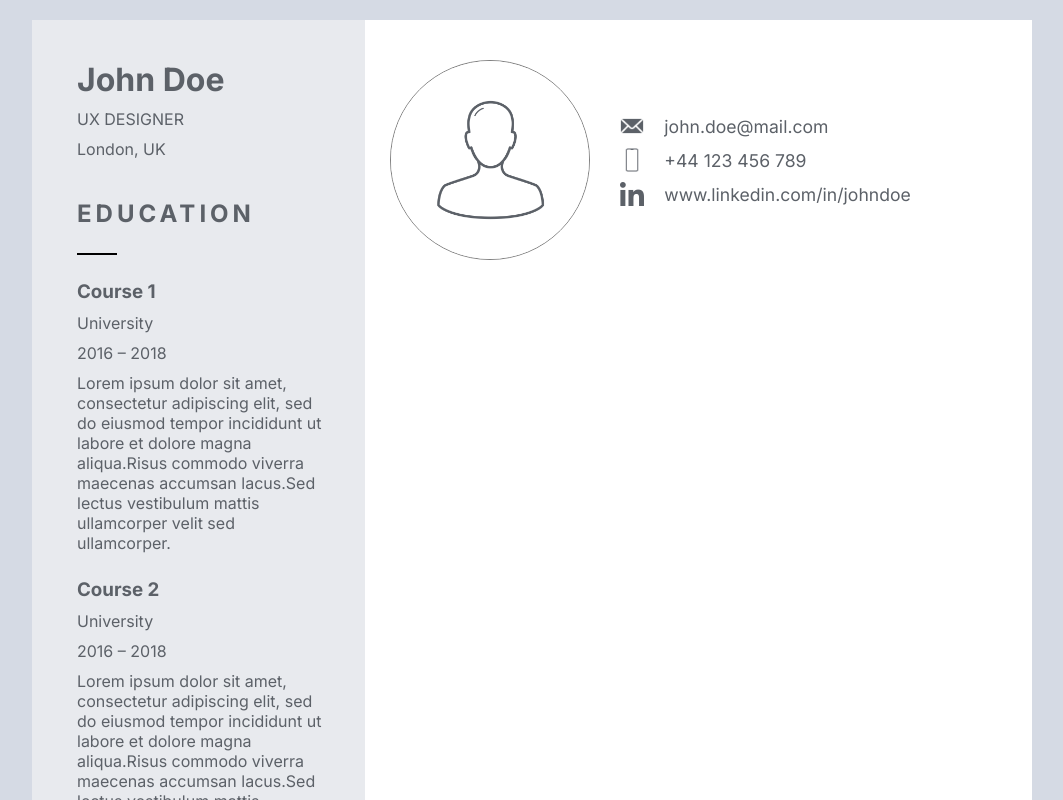
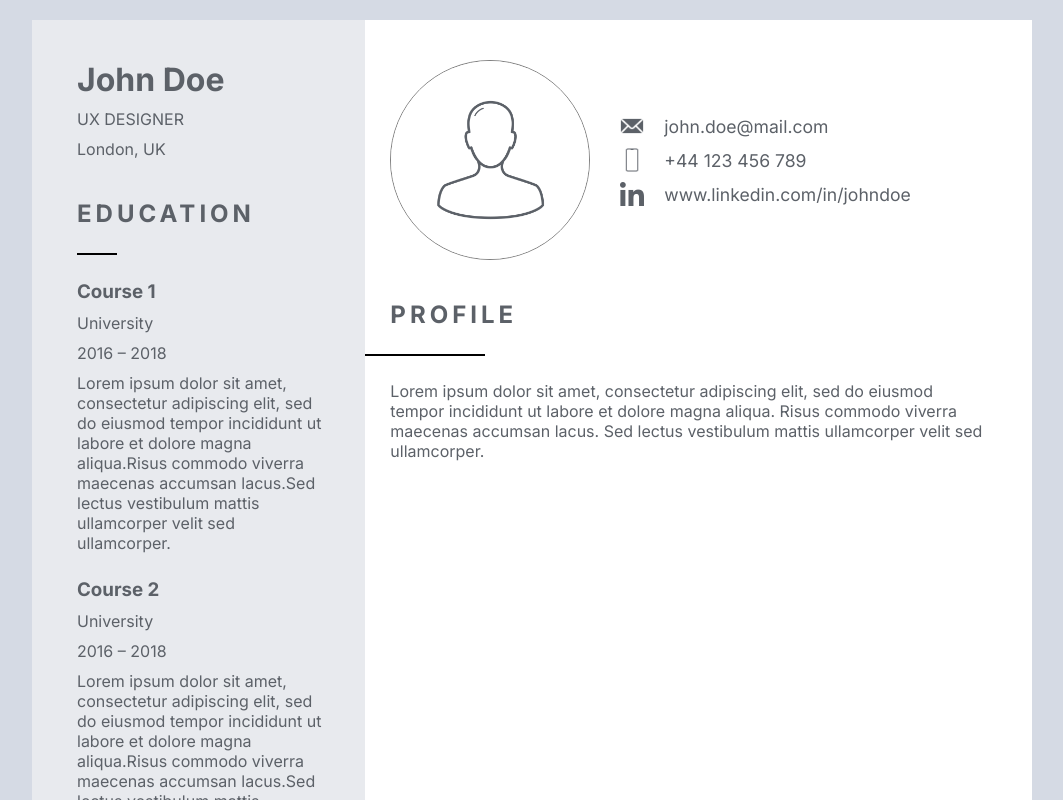
Before and after one commit to McStanley/cv-generator, a React (Create React App) app: page / in a window 1280 px wide. Shown: the top 800 px of the page, without its empty margins (108-1171 px from the left). Built offline with nearby package versions, Linux system fonts and the light colour scheme; the HTML template or start-up script is replaced by a standard one.

Commit message:
Create Profile component

```diff
--- a/src/components/CV.js
+++ b/src/components/CV.js
@@ -4,6 +4,7 @@ import PersonalInfo from './PersonalInfo';
 import Education from './Education';
 import Skills from './Skills';
 import Contact from './Contact';
+import Profile from './Profile';
 
 class CV extends Component {
   render() {
@@ -16,6 +17,7 @@ class CV extends Component {
         </aside>
         <main className="CV__main">
           <Contact />
+          <Profile />
         </main>
       </div>
     );
--- /dev/null
+++ b/src/components/Profile.js
@@ -0,0 +1,54 @@
+import React, { Component } from 'react';
+import '../styles/Profile.css';
+
+class Profile extends Component {
+  constructor() {
+    super();
+    this.state = {
+      text: 'Lorem ipsum dolor sit amet, consectetur adipiscing elit, sed do eiusmod tempor incididunt ut labore et dolore magna aliqua. Risus commodo viverra maecenas accumsan lacus. Sed lectus vestibulum mattis ullamcorper velit sed ullamcorper.',
+      editMode: false,
+    };
+  }
+
+  toggleEditMode = () => {
+    this.setState((prevState) => ({
+      editMode: !prevState.editMode,
+    }));
+  };
+
+  handleChange = (e) => {
+    this.setState({ text: e.target.value });
+  };
+
+  render() {
+    const { text, editMode } = this.state;
+
+    const editBtn = (
+      <button className="Profile__editBtn" onClick={this.toggleEditMode}>
+        Edit
+      </button>
+    );
+
+    const form = (
+      <form className="Profile__form">
+        <h2>Profile</h2>
+        <textarea value={text} onChange={this.handleChange} />
+        <button onClick={this.toggleEditMode}>Close</button>
+      </form>
+    );
+
+    return (
+      <div className="Profile">
+        <div className="Profile__header">
+          <h2>Profile</h2>
+          {!editMode && editBtn}
+        </div>
+        <div className="line--long" />
+        <p>{text}</p>
+        {editMode && form}
+      </div>
+    );
+  }
+}
+
+export default Profile;
--- a/src/styles/CV.css
+++ b/src/styles/CV.css
@@ -16,9 +16,19 @@
 
 .CV__main {
   padding: 40px 45px 50px 25px;
+  display: flex;
+  flex-direction: column;
+  gap: 40px;
 }
 
 .line {
   width: 40px;
   border-bottom: 2px solid black;
 }
+
+.line--long {
+  position: relative;
+  width: 120px;
+  border-bottom: 2px solid black;
+  left: -25px;
+}
--- /dev/null
+++ b/src/styles/Profile.css
@@ -0,0 +1,42 @@
+.Profile {
+  display: flex;
+  flex-direction: column;
+  gap: 25px;
+}
+
+.Profile__header {
+  display: flex;
+  gap: 20px;
+  text-transform: uppercase;
+  letter-spacing: 0.25rem;
+}
+
+.Profile__editBtn {
+  display: none;
+  font-size: 1.1rem;
+}
+
+.Profile__header:hover .Profile__editBtn {
+  display: block;
+}
+
+.Profile__form {
+  width: 350px;
+  padding: 20px;
+  position: fixed;
+  background-color: rgb(199, 199, 199);
+  top: 50%;
+  left: 50%;
+  transform: translate(-50%, -50%);
+  display: flex;
+  flex-direction: column;
+  gap: 5px;
+}
+
+.Profile__form textarea {
+  height: 100px;
+}
+
+.Profile__form > button {
+  margin-top: 20px;
+}
```
